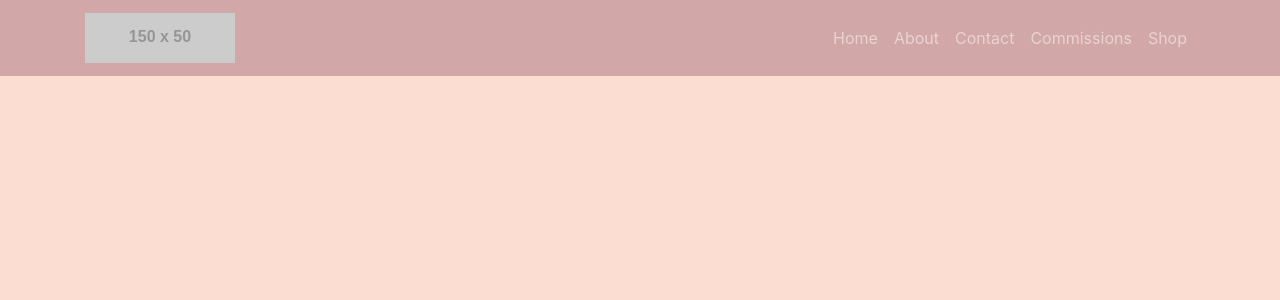
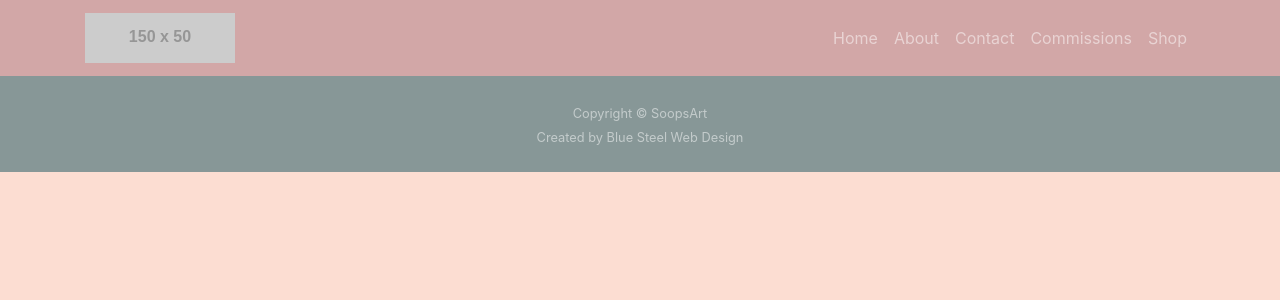
Before and after one commit to benklinton/SoopsArt, a React (Create React App) app: page / in a window 1280 px wide. Shown: the top 300 px of the page. Built offline with nearby package versions, Linux system fonts and the light colour scheme.

Commit message:
added footer to home page

```diff
--- a/src/pages/Home.js
+++ b/src/pages/Home.js
@@ -1,10 +1,12 @@
 import React from 'react';
 import Navigation from '../components/navbar';
+import Footer from '../components/footer';
 
 function Home() {
     return (
         <>
         <Navigation/>
+        <Footer/>
         </>
     )
 }
```
